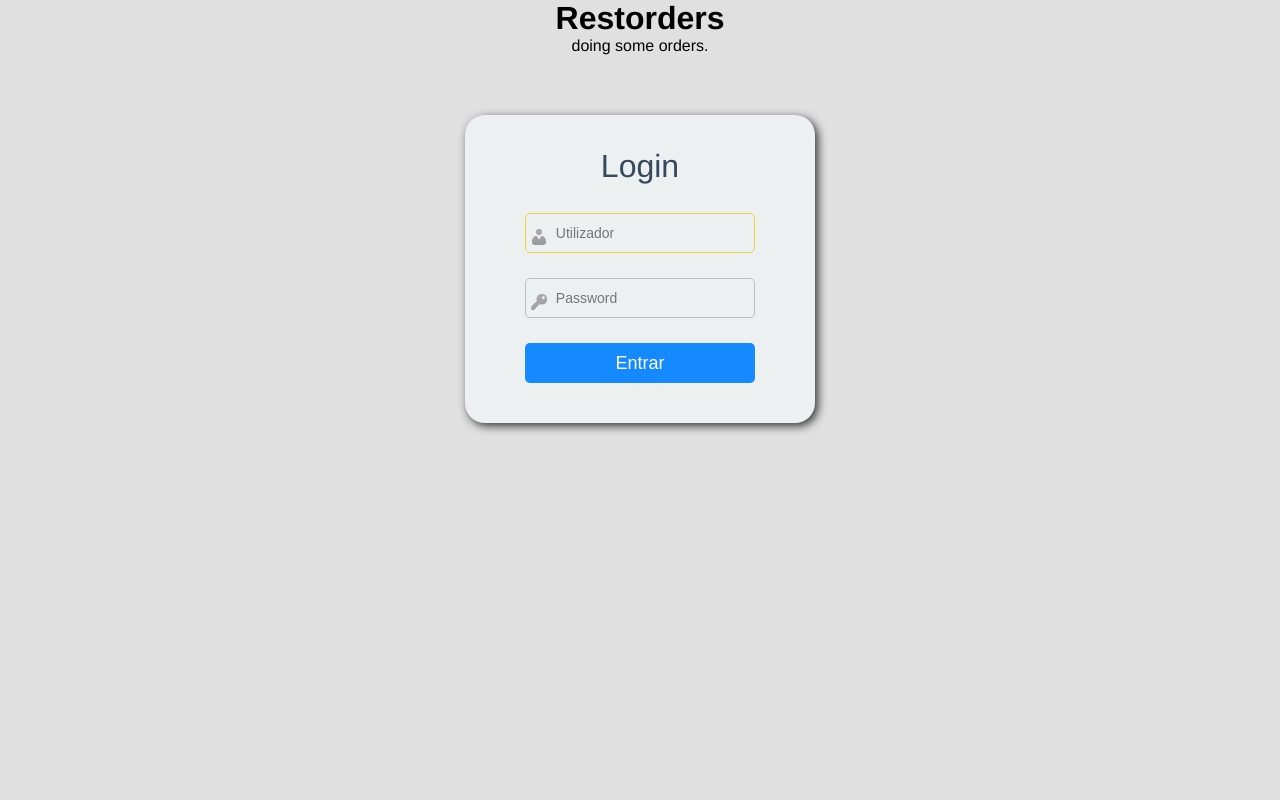
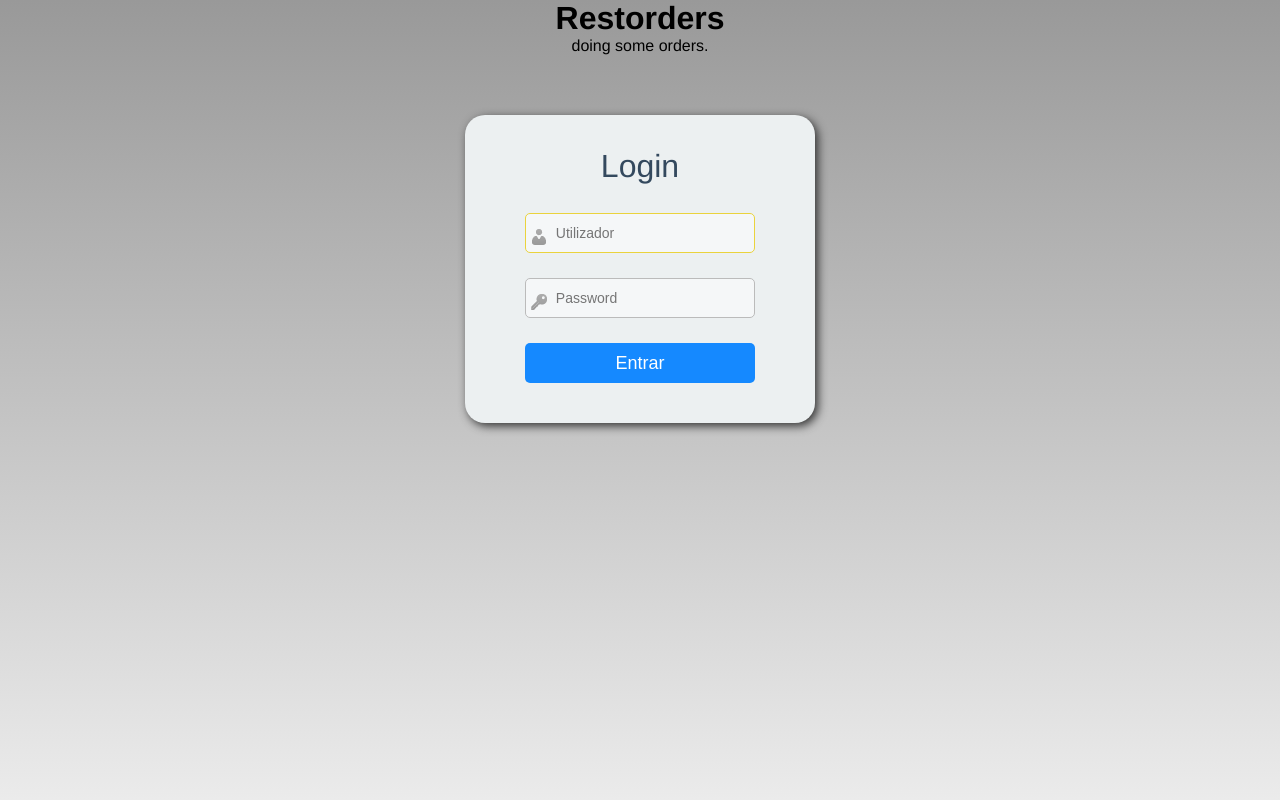
Before and after one commit to althaser/restorders, a PHP site: page / in a window 1280 px wide. Run offline with PHP 8.4, Linux system fonts and the light colour scheme.

Commit message:
minor changes

```diff
--- a/styled.css
+++ b/styled.css
@@ -5,7 +5,15 @@
 
 html {
   background: #E0E0E0;
-  font-family: 'Helvetica Neue', Arial, Sans-Serif; }
+  font-family: 'Helvetica Neue', Arial, Sans-Serif;
+    background-color: #BBBBBB;
+    background-image: -webkit-gradient(linear, left top, left bottom, from(#999999), to(#EBEBEB));
+    background-image: -webkit-linear-gradient(top, #999999, #EBEBEB);
+    background-image: -moz-linear-gradient(top, #999999, #EBEBEB);
+    background-image: -ms-linear-gradient(top, #999999, #EBEBEB);
+    background-image: -o-linear-gradient(top, #999999, #EBEBEB);
+    background-image: linear-gradient(top, #999999, #EBEBEB);
+    height: 100% }
 
 html .login-wrap {
   position: relative;
@@ -39,18 +47,8 @@ html .login-wrap .form {
     box-shadow: 0 0 0 1px #e8c291 inset; */ }
 
 #inputs input {
-    background: #ecf0f1 url(images/login-sprite.png) no-repeat;
-/*    padding: 15px 15px 15px 30px; */
-padding-left: 30px;
-/*    margin: 0 0 30px 0; */
-/*    width: 353px; /* 353 + 2 + 45 = 400 */
-/*    border: 1px solid #ccc; */
-/*    -moz-border-radius: 5px;
-    -webkit-border-radius: 5px;
-    border-radius: 5px;
-    -moz-box-shadow: 0 1px 1px #ccc inset, 0 1px 0 #fff;
-    -webkit-box-shadow: 0 1px 1px #ccc inset, 0 1px 0 #fff;
-    box-shadow: 0 1px 1px #ccc inset, 0 1px 0 #fff; */ }
+	background: #F5F7F8 url(images/login-sprite.png) no-repeat;
+	padding-left: 30px; }
 
 fieldset {
     border: 0;
```
